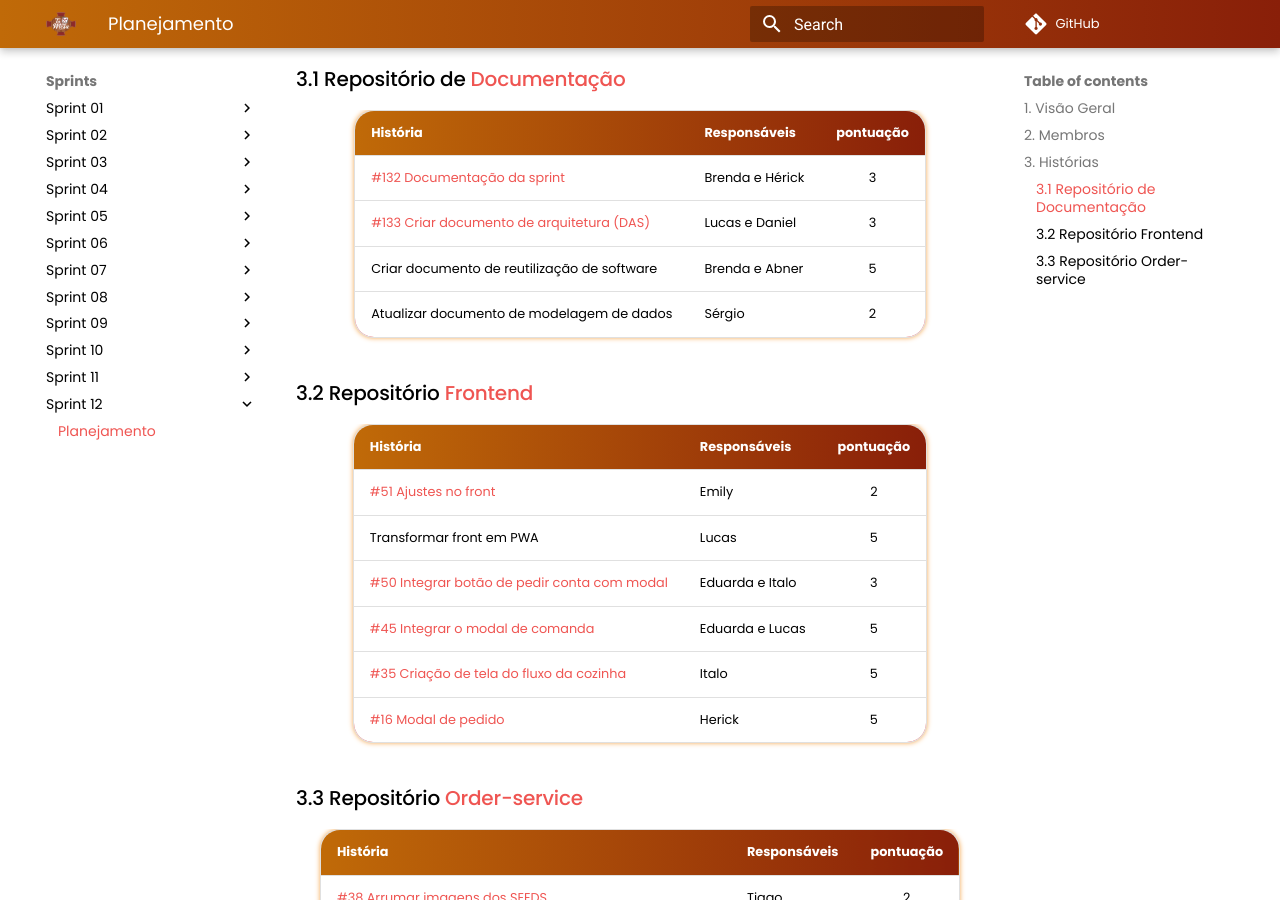
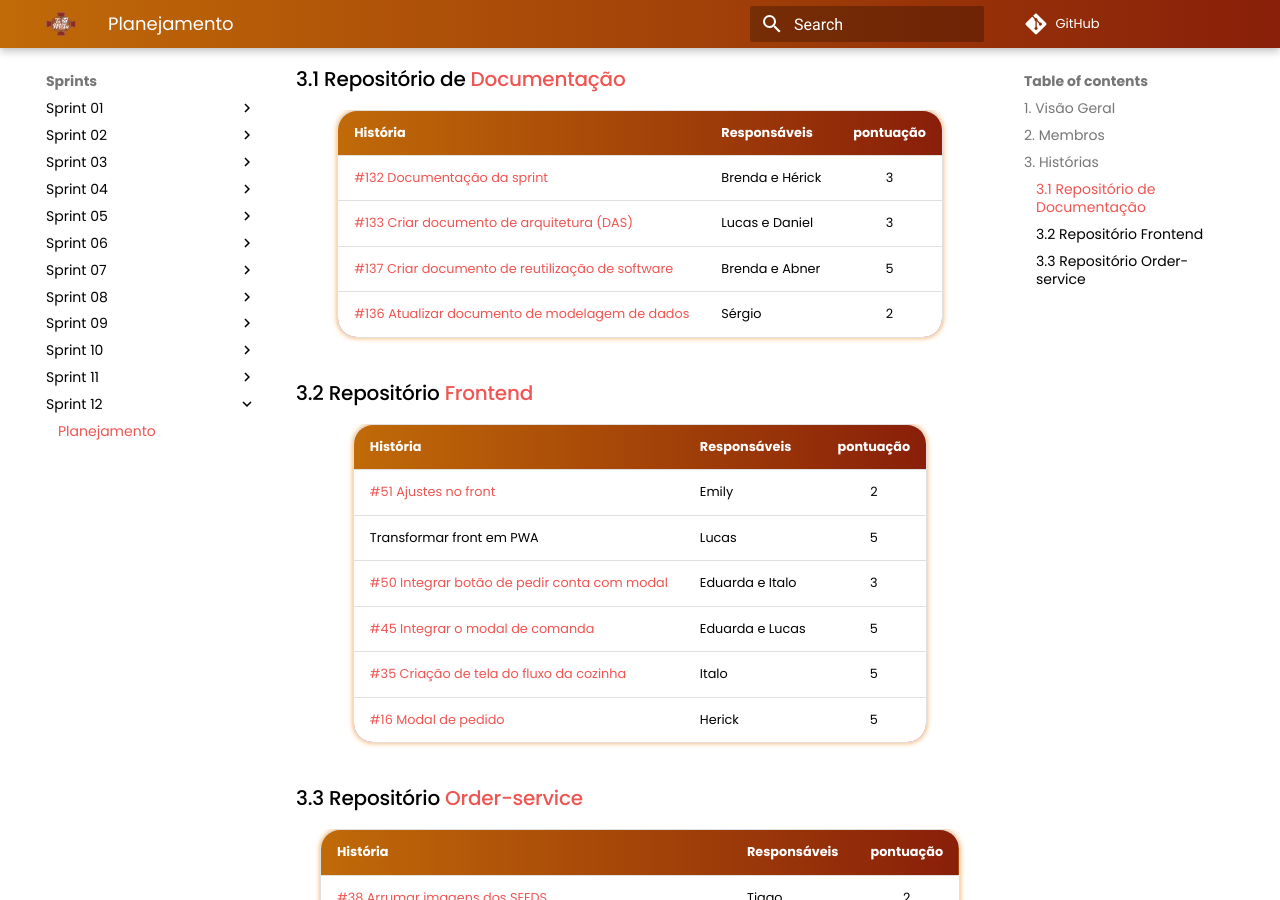
Before and after one commit to UnBArqDsw2021-1/2021.1_G02_TaNaMesa_docs, an MkDocs documentation site: the page built from docs/Sprints/Sprint-12/Planning-12.md, in a window 1280 px wide and 900 px high, scrolled down 979 px. Built offline with MkDocs 1.6.1 and Material for MkDocs 9.7.7, drawn with Linux system fonts in a browser that asks for light colours; comment, search, counter and statistics services are not loaded.

Commit message:
(#132) Adicionando links faltantes

```diff
--- a/docs/Sprints/Sprint-12/Planning-12.md
+++ b/docs/Sprints/Sprint-12/Planning-12.md
@@ -28,16 +28,16 @@
 ### 3.1 Repositório de [Documentação](https://github.com/UnBArqDsw2021-1/2021.1_G02_TaNaMesa_docs)
 |  História  | Responsáveis  | pontuação |
 | :--------  | :-----------  | :-------: |
-| [#132 Documentação da sprint](https://github.com/UnBArqDsw2021-1/2021.1_G02_TaNaMesa_docs/issues/132)                      | Brenda e Hérick |     3     |
-| [#133 Criar documento de arquitetura (DAS)](https://github.com/UnBArqDsw2021-1/2021.1_G02_TaNaMesa_docs/issues/133)        | Lucas e Daniel  |     3     |
-| Criar documento de reutilização de software | Brenda e Abner  |     5     |
-| Atualizar documento de modelagem de dados   | Sérgio          |     2     |
+| [#132 Documentação da sprint](https://github.com/UnBArqDsw2021-1/2021.1_G02_TaNaMesa_docs/issues/132) | Brenda e Hérick | 3 |
+| [#133 Criar documento de arquitetura (DAS)](https://github.com/UnBArqDsw2021-1/2021.1_G02_TaNaMesa_docs/issues/133)  | Lucas e Daniel | 3 |
+| [#137 Criar documento de reutilização de software](https://github.com/UnBArqDsw2021-1/2021.1_G02_TaNaMesa_docs/issues/137) | Brenda e Abner  | 5 |
+| [#136 Atualizar documento de modelagem de dados](https://github.com/UnBArqDsw2021-1/2021.1_G02_TaNaMesa_docs/issues/136) | Sérgio | 2 |
 
 ### 3.2 Repositório [Frontend](https://github.com/UnBArqDsw2021-1/2021.1_G02_TaNaMesa_Frontend)
 |  História  | Responsáveis  | pontuação |
 | :--------  | :-----------  | :-------: |
-| [#51 Ajustes no front](https://github.com/UnBArqDsw2021-1/2021.1_G02_TaNaMesa_Frontend/issues/51)                         | Emily           |     2     |
-| Transformar front em PWA                 | Lucas           |     5     |
+| [#51 Ajustes no front](https://github.com/UnBArqDsw2021-1/2021.1_G02_TaNaMesa_Frontend/issues/51) | Emily  | 2 |
+| Transformar front em PWA | Lucas | 5 |
 | [#50 Integrar botão de pedir conta com modal](https://github.com/UnBArqDsw2021-1/2021.1_G02_TaNaMesa_Frontend/issues/50)  | Eduarda e Italo |     3     |
 | [#45 Integrar o modal de comanda](https://github.com/UnBArqDsw2021-1/2021.1_G02_TaNaMesa_Frontend/issues/45) | Eduarda e Lucas | 5 |
 | [#35 Criação de tela do fluxo da cozinha](https://github.com/UnBArqDsw2021-1/2021.1_G02_TaNaMesa_Frontend/issues/35)| Italo | 5 |
```
